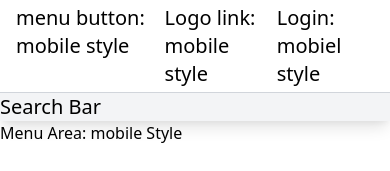
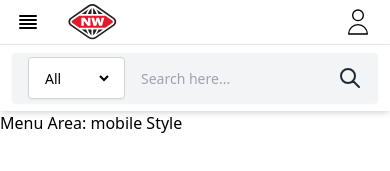
Before and after one commit to AngelineZhu/react_demo_new_world, a React (Create React App) app: page / in a window 390 px wide. Shown: the top 171 px of the page. Built offline with nearby package versions, Linux system fonts and the light colour scheme.

Commit message:
Unified Header > mobile layout

```diff
--- a/src/HomePage/HomePage.js
+++ b/src/HomePage/HomePage.js
@@ -1,4 +1,5 @@
 import React from 'react';
+import Popout from '../UI/Popout';
 import UnifiedFooter from '../Unified/UnifiedFooter';
 import UnifiedHeader from '../Unified/UnifiedHeader';
 
@@ -11,6 +12,7 @@ function HomePage() {
             <div>
                 <div class="py-32 text-center">
                     <h2 class="font-extrabold text-4xl">Main Body Area!</h2>
+                    <Popout></Popout>
                 </div>
             </div>
             {/* Unified Footer */}
--- /dev/null
+++ b/src/UI/MobileSearchBar.js
@@ -0,0 +1,29 @@
+import React from "react";
+
+// to do list:
+// 1. select > search
+// 2. hover > change the color of search box boder
+// 3. change the color of search box boder when the user is inputting
+
+function MonbileSearchBar() {
+    return (
+        <div className="w-full flex justify-center py-2 px-3 shadow-md">
+                <div className="w-full px-4 py-1 bg-gray-100 rounded shadow-sm flex items-center">
+                    <div class="select px-3 py-2 rounded shadow-sm border border-gray-300 bg-white ">
+                        <select name="" id="" x-model="?" class="text-sm outline-none focus:outline-none bg-transparent">
+                            <option value="all" selected>All</option>
+                            <option value="recipes">Recipes</option>
+                        </select>
+                    </div>
+                    <input type="search" placeholder="Search here..." x-model="?" class="w-full h-full pl-4 text-sm outline-none focus:outline-none bg-transparent" />
+                    <button click="getImages()" class="outline-none focus:outline-none">
+                        <svg class="w-6 text-gray-800 h-6 cursor-pointer" fill="none" stroke-linecap="round" stroke-linejoin="round" stroke-width="2" stroke="currentColor" viewBox="0 0 24 24">
+                            <path d="M21 21l-6-6m2-5a7 7 0 11-14 0 7 7 0 0114 0z"></path>
+                        </svg>
+                    </button>
+                </div>
+        </div>
+    );
+}
+
+export default MonbileSearchBar;
--- a/src/UI/SearchBar.js
+++ b/src/UI/SearchBar.js
@@ -8,14 +8,14 @@ import React from "react";
 function SearchBar() {
     return (
         <div className="flex justify-start">
-            <div className="w-1/4 min-w-max flex justify-start lg:justify-start">
+            <div className="flex justify-start w-1/4 min-w-max lg:justify-start">
                 <a key="" href="##" className="flex justify-center px-3">
                     <img src="nw-logo.svg" alt="New World Logo" />
                 </a>
             </div>
-            <div className="w-1/2 flex justify-start lg:justify-center">
+            <div className="w-1/2 flex justify-start py-0 lg:justify-center">
                 <div className="min-w-max flex-shrink-0 ">
-                    <div className="min-w-max px-4 py-2 bg-gray-100 rounded shadow-sm border border-gray-300 flex items-center">
+                    <div className="min-w-max px-4 py-1 bg-gray-100 rounded shadow-sm flex items-center">
                         <div class="select px-3 py-2 rounded shadow-sm border border-gray-300 bg-white ">
                             <select name="" id="" x-model="?" class="text-sm outline-none focus:outline-none bg-transparent">
                                 <option value="all" selected>All</option>
--- a/src/Unified/UnifiedHeader.js
+++ b/src/Unified/UnifiedHeader.js
@@ -1,5 +1,6 @@
 import React from 'react';
 import LoginButton from '../UI/LoginButton';
+import MonbileSearchBar from '../UI/MobileSearchBar';
 import SearchBar from '../UI/SearchBar';
 import HeaderLocation from './HeaderLocation';
 import HeaderNav from './HeaderNav';
@@ -45,17 +46,29 @@ function UnifiedHeader() {
             <div className="flex flex-col md:hidden">
                 <div className="bg-white text-xl text-black">
                     <div className="flex justify-between px-4 py-1">
-                        <div class="flex space-x-4">
-                            <div>menu button: mobile style</div>
-                            <div>Logo link: mobile style</div>
+                        <div class="flex items-center space-x-4">
+                            <button>
+                                <svg xmlns="http://www.w3.org/2000/svg" class="h-6 w-6" fill="none" viewBox="0 0 24 24" stroke="currentColor">
+                                    <path stroke-linecap="round" stroke-linejoin="round" stroke-width="2" d="M4 6h16M4 10h16M4 14h16M4 18h16" />
+                                </svg>
+                            </button>
+                            <div>
+                                <a key="" href="##" className="flex justify-center px-3">
+                                    <img src="nw-logo-badge.svg" alt="New World Badge" />
+                                </a>
+                            </div>
                         </div>
-                        <div>Login: mobiel style</div>
+                        <div class="flex items-center space-x-4">
+                            <button>
+                                <svg xmlns="http://www.w3.org/2000/svg" class="h-8 w-8" fill="none" viewBox="0 0 24 24" stroke="currentColor">
+                                    <path stroke-linecap="round" stroke-linejoin="round" stroke-width="1" d="M16 7a4 4 0 11-8 0 4 4 0 018 0zM12 14a7 7 0 00-7 7h14a7 7 0 00-7-7z" />
+                                </svg>
+                            </button>
+                        </div>
                     </div>
                 </div>
-                <div className="bg-gray-100 text-black text-lg">
-                    <div className="bg-gray-100 border-t border-gray-300 shadow-lg text-xl ">
-                        <div>Search Bar</div>
-                    </div>
+                <div className="w-full flex justify-center border-t border-gray-200">
+                    <MonbileSearchBar></MonbileSearchBar>
                 </div>
             </div>
 
```
Also changed, not shown: public/nw-logo-badge.svg (added).
